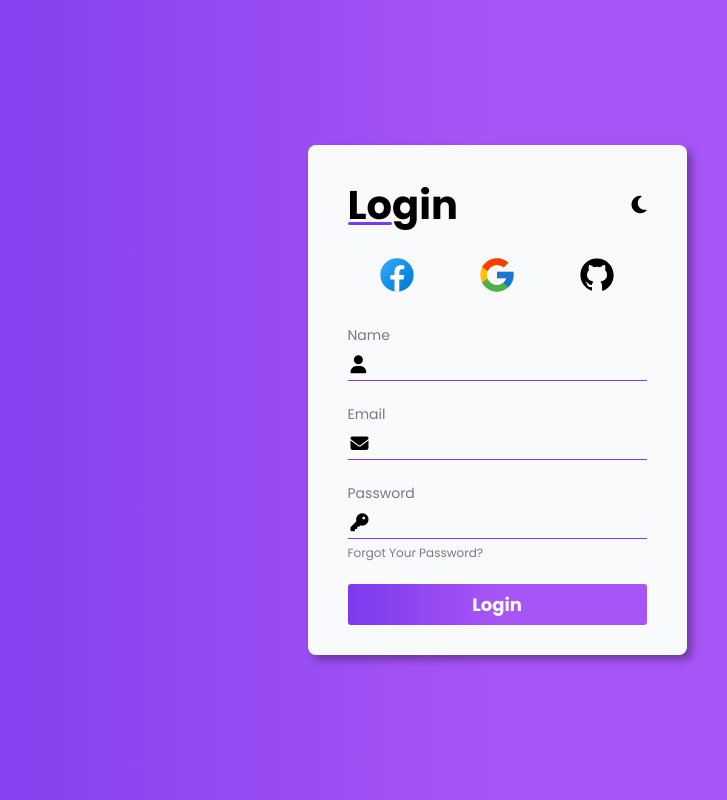
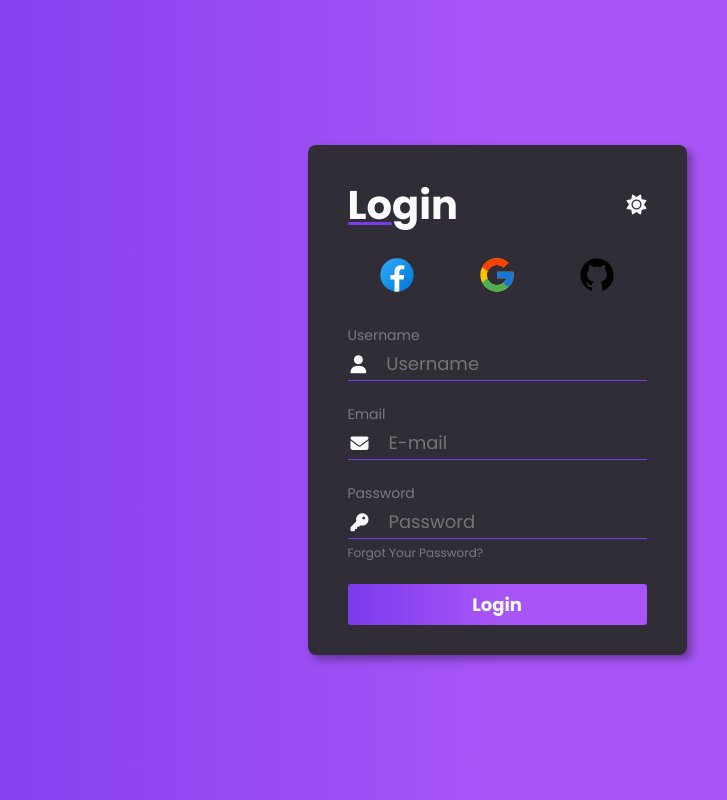
Before and after one commit to EndriwBraga/Formulario-de-Login, a plain HTML site: page index.html in a window 1280 px wide. Both pictures are taken after a click on the icon 782 px from the left and 205 px from the top of the page. Shown: the whole page, without its empty margins (143-870 px from the left). Drawn offline with Linux system fonts and the light colour scheme.

Commit message:
Formulario pronto, com dark e light (primeira implementação js)

```diff
--- a/assets/css/style.css
+++ b/assets/css/style.css
@@ -39,6 +39,7 @@
     gap: 20px;
     box-shadow: 5px 5px 8px rgba(0, 0, 0, 0.336);
     height: fit-content;
+    animation: dark-to-light 0.3s ease-in-out;
 }
 
 .form_header{
@@ -62,8 +63,6 @@
     border-radius: 5px;
 }
 
-
-
 .social_media {
     display: flex;
     justify-content: space-around;
@@ -84,7 +83,7 @@
 
 .input-box label {
     font-size: 14px;
-    color: var(--color-dark-50);
+    color: var(--color-dark-50)
 }
 
 .input-field {
@@ -94,6 +93,7 @@
     padding: 3px;
     cursor: text;
     border-bottom: 1px solid var(--color-purple-50);
+
 }
 
 .input-field i {
@@ -138,3 +138,33 @@
 .login_button:hover {
     transform: scale(1.05);
 }
+
+/* Modo DARK*/
+
+.dark#login_form{
+    color: var(--color-light-50);
+    background-color: var(--color-dark-100);
+    animation: light-to-dark 0.3s ease-in-out;
+}
+
+.dark#login_form .input-field input, .dark#login_form .input-field i {
+    color: var(--color-light-50);
+}
+
+@keyframes dark-to-light {
+    0%{ background-color: var(--color-dark-100)
+}
+    100% {
+        background-color: var(--color-light-50);
+    }
+}
+
+@keyframes light-to-dark {
+
+    0% {
+        background-color: var(--color-light-50);
+    }
+
+    100%{ background-color: var(--color-dark-100)
+}
+}
--- a/assets/js/script.js
+++ b/assets/js/script.js
@@ -0,0 +1,28 @@
+const mode = document.getElementById('mode_icon');
+
+
+mode.addEventListener('click', () => {
+
+    const form = document.getElementById('login_form');
+    if(mode.classList.contains('fa-moon')){
+        mode.classList.remove('fa-moon');
+        mode.classList.add('fa-sun');
+
+        form.classList.add('dark');
+        return;
+    }
+
+    mode.classList.add('fa-moon');
+    mode.classList.remove('fa-sun');
+    form.classList.remove('dark');
+});
+
+
+/* Experimento
+
+Colocar validações futuras
+
+https://www.youtube.com/watch?v=qKWApkuhNu8&ab_channel=LarissaKich
+https://www.youtube.com/watch?v=LOjQYWRJmbk&t=1s&ab_channel=LarissaKich
+
+*/
--- a/index.html
+++ b/index.html
@@ -8,6 +8,7 @@
     <link rel="stylesheet" href="./assets/css/style.css">
     <title>Tela de Login</title>
 </head>
+
 <body>
     <main id="container" class="container">
         <form id="login_form" class="login_form">
@@ -15,6 +16,7 @@
                 <h1>Login</h1>
                 <i id="mode_icon"  class="fa-solid fa-moon"></i>
             </div>
+
             <div id="social_media" class="social_media">
                 <a href="#">
                     <img src="/assets/imgs/facebook-logo.svg" alt="logo facebook">
@@ -26,49 +28,43 @@
                     <img src="/assets/imgs/github-logo.svg" alt="logo github">
                 </a>
             </div>
+
             <div id="inputs" class="inputs">
                 <div class="input-box">
-                    <label for="name">
-                        Name
+                    <label for="username">Username</label>
                     <div class="input-field">
                         <i class="fa-solid fa-user"></i>
-                            <input type="text" id="name" name="name">
+                        <input type="text" id="username" name="name" placeholder="Username">
                     </div>
-                    </label>
                 </div>
             </div>
 
             <div id="inputs" class="inputs">
                 <div class="input-box">
-                    <label for="email">
-                        Email
+                    <label for="email">Email</label>
                     <div class="input-field">
                         <i class="fa-solid fa-envelope"></i>
-                            <input type="email" id="email" name="email">
+                        <input type="email" id="email" name="email" placeholder="E-mail">
                     </div>
-                    </label>
                 </div>
             </div>
 
             <div id="inputs" class="inputs">
                 <div class="input-box">
-                    <label for="password">
-                        Password
+                    <label for="password">Password</label>
                         <div class="input-field">
                             <i class="fa-solid fa-key"></i>
-                            <input type="password" id="password" name="password">
+                            <input type="password" id="password" name="password" placeholder="Password">
                         </div>
-                    </label>
                     <div id="forgot_password" class="forgot_password">
-                        <a href="#">
-                            Forgot Your Password?
-                        </a>
+                        <a href="#">Forgot Your Password?</a>
                     </div>
                 </div>
             </div>
+
             <button type="submit" id="login_button" class="login_button">Login</button>
         </form>
     </main>
-
+    <script type="text/javascript" src="./assets/js/script.js"></script>
 </body>
 </html>
```
Lines whose indentation alone changed are shown as unchanged.
